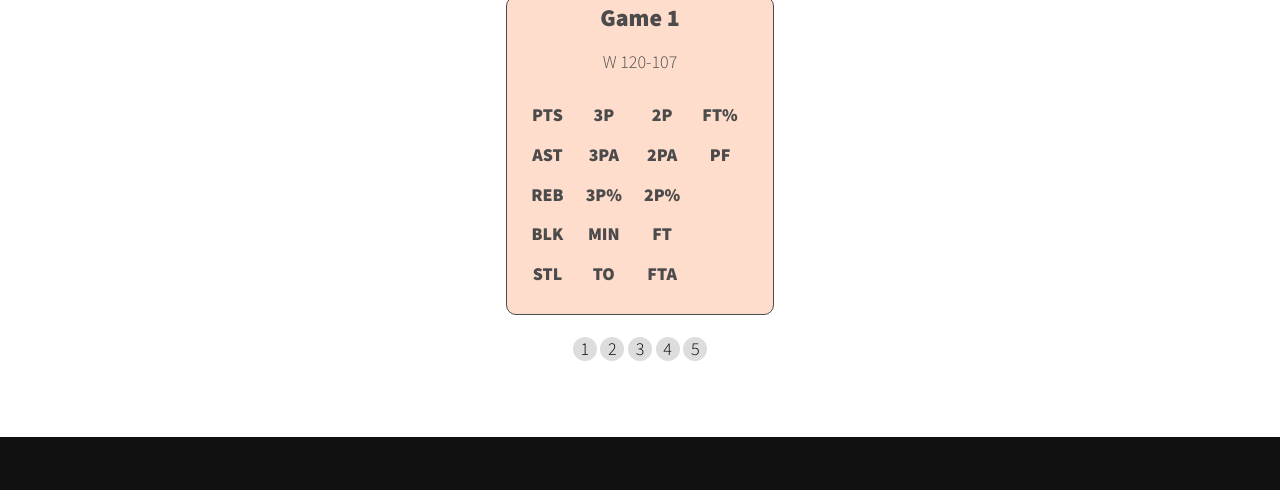
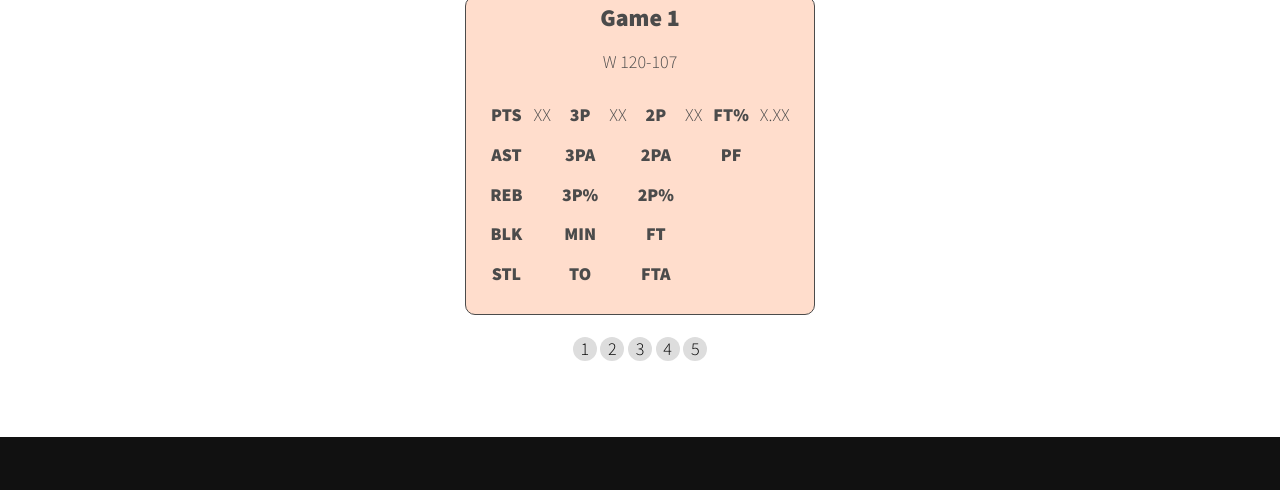
Before and after one commit to kevinbrady5/nba-app, a plain HTML site: page index.html in a window 1280 px wide. Shown: the part 610-1100 px from the top of the page. Drawn offline with nearby package versions, Linux system fonts and the light colour scheme; no server answers.

Commit message:
add placeholder stats

```diff
--- a/index.html
+++ b/index.html
@@ -415,13 +415,13 @@
                 <table class="gameTables">
                     <tr>
                       <th>PTS</th>
-                      <td class="ptsGame1"></td>
+                      <td class="ptsGame1">XX</td>
                       <th>3P</th>
-                      <td class="threePgame1"></td>
+                      <td class="threePgame1">XX</td>
                       <th>2P</th>
-                      <td class="twoPgame1"></td>
+                      <td class="twoPgame1">XX</td>
                       <th>FT%</th>
-                      <td class="ftpGame1"></td>
+                      <td class="ftpGame1">X.XX</td>
                     </tr>
                     <tr>
                       <th>AST</th>
```
